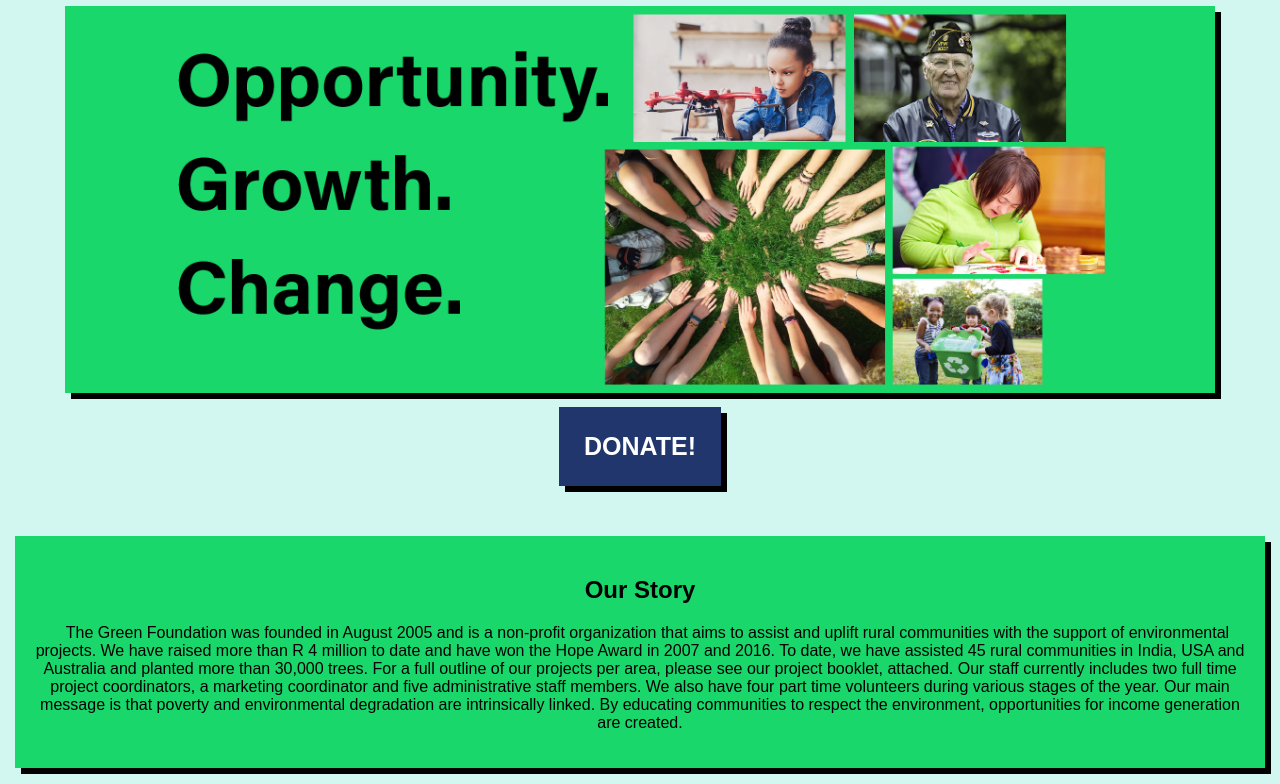
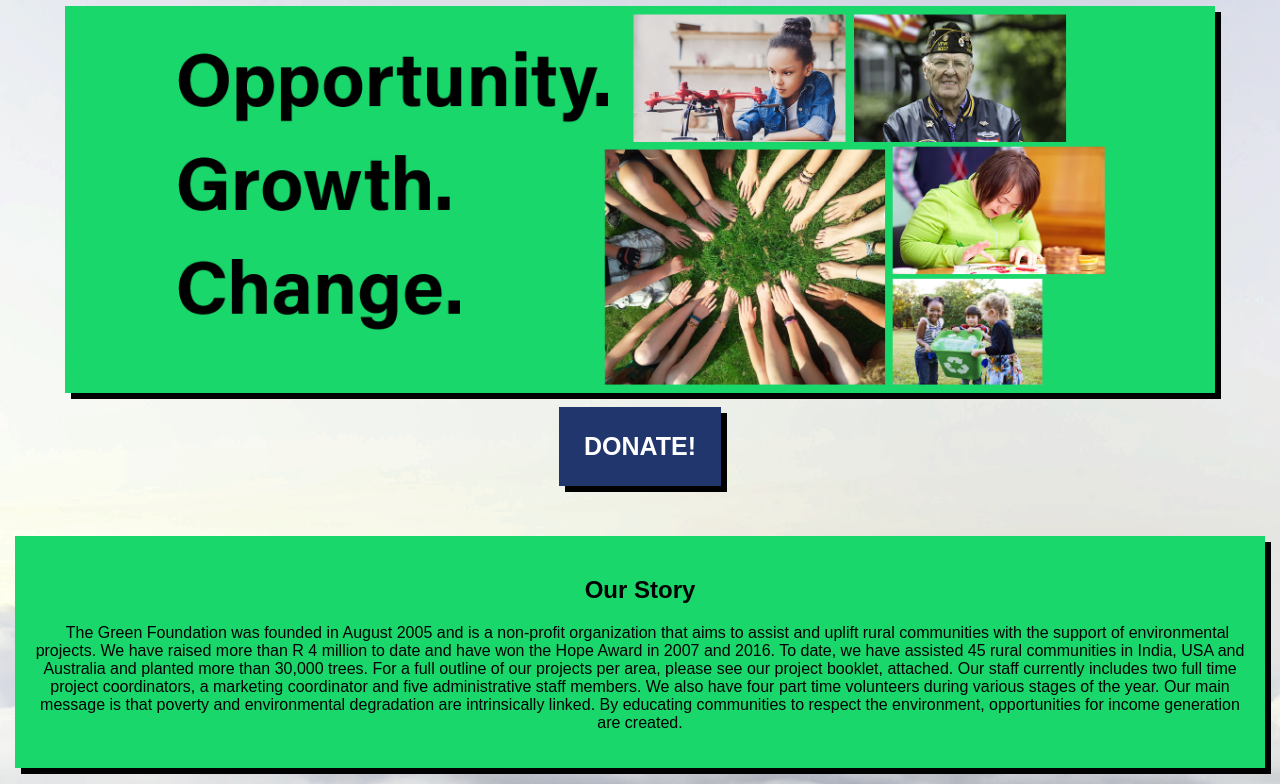
Before and after one commit to mlivi21/mlivi21.github.io, a plain HTML site: page green/index.html in a window 1280 px wide. Shown: the part 195-979 px from the top of the page. Drawn offline with Linux system fonts and the light colour scheme.

Commit message:
11-25-fin

```diff
--- a/green/style.css
+++ b/green/style.css
@@ -13,7 +13,8 @@ header {
 
 }
 body {
-    background-color: #D2F6F0;
+    background-image: url("/green/sky.png");
+    background-attachment: fixed;
     font-family:sans-serif;
     margin:15px;
     text-align: center;
```
Also changed, not shown: green/sky.png (added), green/skybkg.jpg (added).
